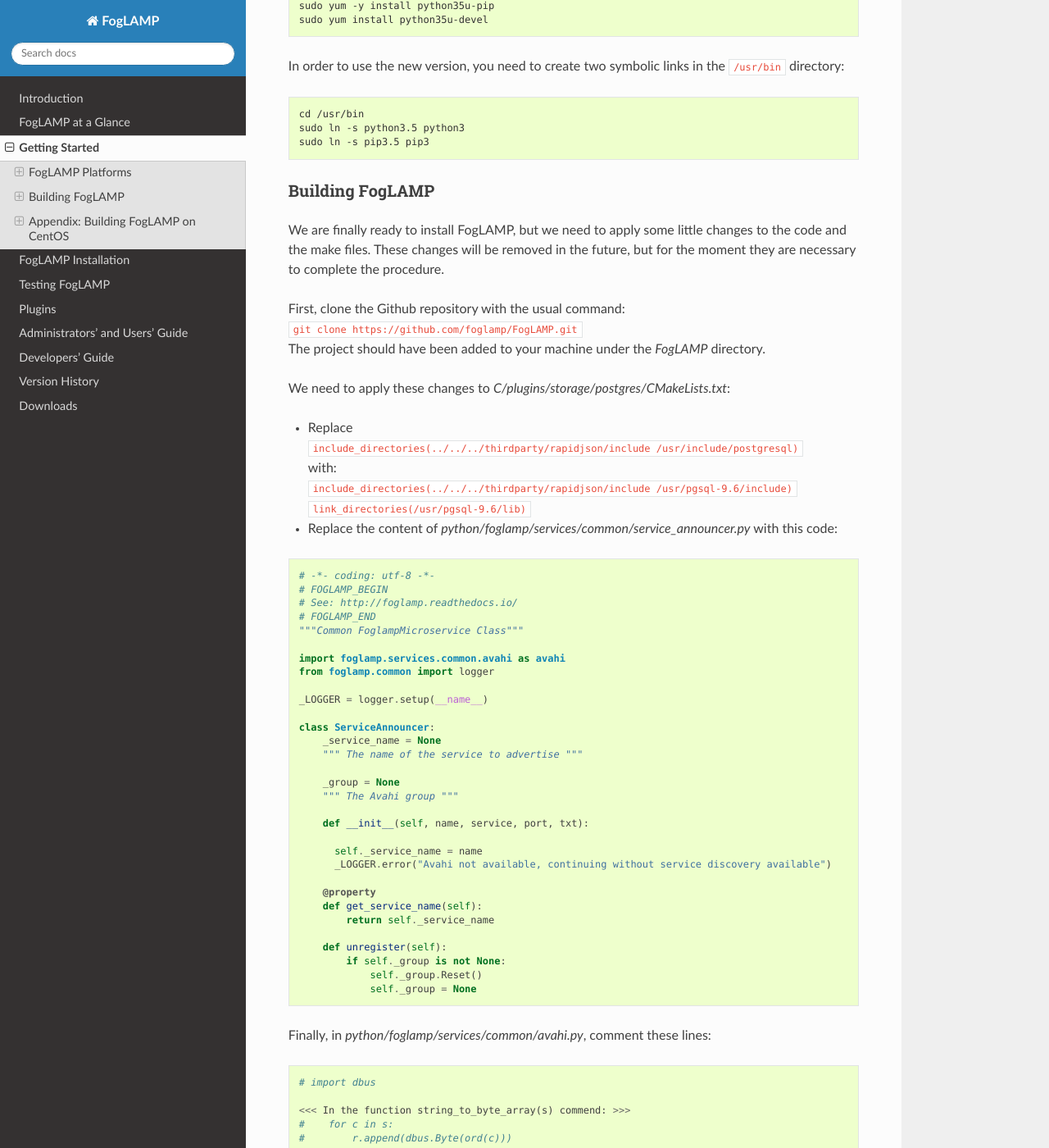
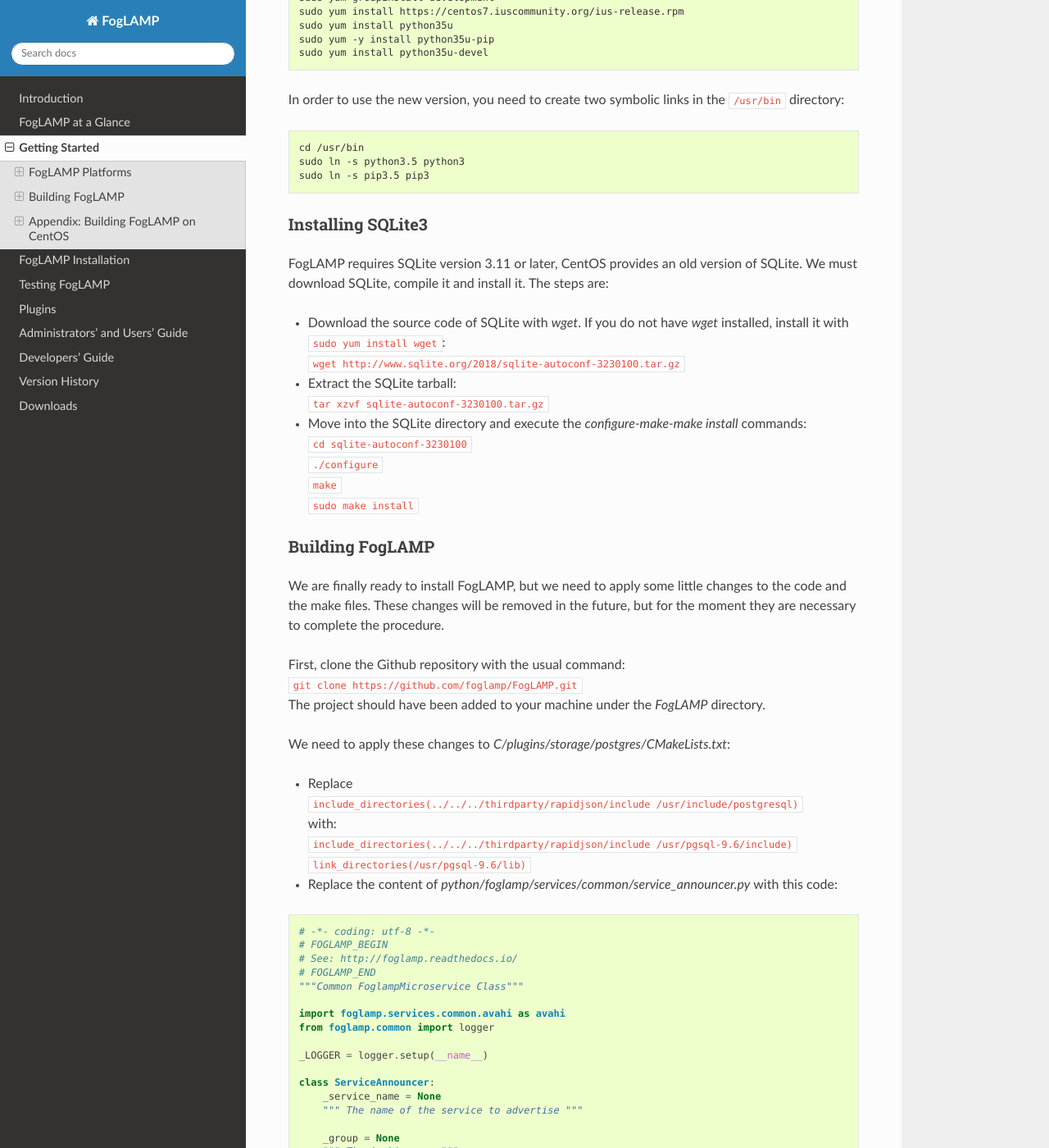
Before and after one commit to fledge-iot/fledge, a Sphinx documentation site: the page built from docs/03_getting_started.rst, in a window 1280 px wide and 1400 px high, scrolled down 11966 px. Shown: the whole window at 82% size. Built offline with Sphinx 7.4.7 and the Read the Docs theme 2.0.0, drawn with Linux system fonts in a browser that asks for light colours; some of the changed text lies outside the part shown.

Commit message:
Added more info for CentOS

```diff
--- a/docs/03_getting_started.rst
+++ b/docs/03_getting_started.rst
@@ -490,6 +490,7 @@ Pre-requisites on CentOS are similar to the ones on other distributions, but the
 - gmp-devel
 - mpfr-devel
 - libmpc-devel
+- sqlite3
 - bzip2
 - jq
 
@@ -508,6 +509,7 @@ This is the complete list of the commands to execute and the installed packages
   sudo yum install libmpc-devel
   sudo yum install bzip2
   sudo yum install jq
+  sudo yum install libsqlite3x-devel
 
 
 Building and Installing C++ 5.4
@@ -615,6 +617,16 @@ In order to use the new version, you need to create two symbolic links in the ``
   sudo ln -s pip3.5 pip3
 
 
+Installing SQLite3
+------------------
+
+FogLAMP requires SQLite version 3.11 or later, CentOS provides an old version of SQLite. We must download SQLite, compile it and install it. The steps are:
+
+- Download the source code of SQLite with *wget*. If you do not have *wget* installed, install it with ``sudo yum install wget``: |br| ``wget http://www.sqlite.org/2018/sqlite-autoconf-3230100.tar.gz``
+- Extract the SQLite tarball: |br| ``tar xzvf sqlite-autoconf-3230100.tar.gz``
+- Move into the SQLite directory and execute the *configure-make-make install* commands: |br| ``cd sqlite-autoconf-3230100`` |br| ``./configure`` |br| ``make`` |br| ``sudo make install``
+
+
 Building FogLAMP
 ----------------
 
@@ -667,7 +679,7 @@ Finally, in *python/foglamp/services/common/avahi.py*, comment these lines:
 
   # import dbus
 
-  <<< In the function string_to_byte_array(s) commend: >>>
+  <<< In the function string_to_byte_array(s) comment: >>>
   #    for c in s:
   #        r.append(dbus.Byte(ord(c)))
 
```
